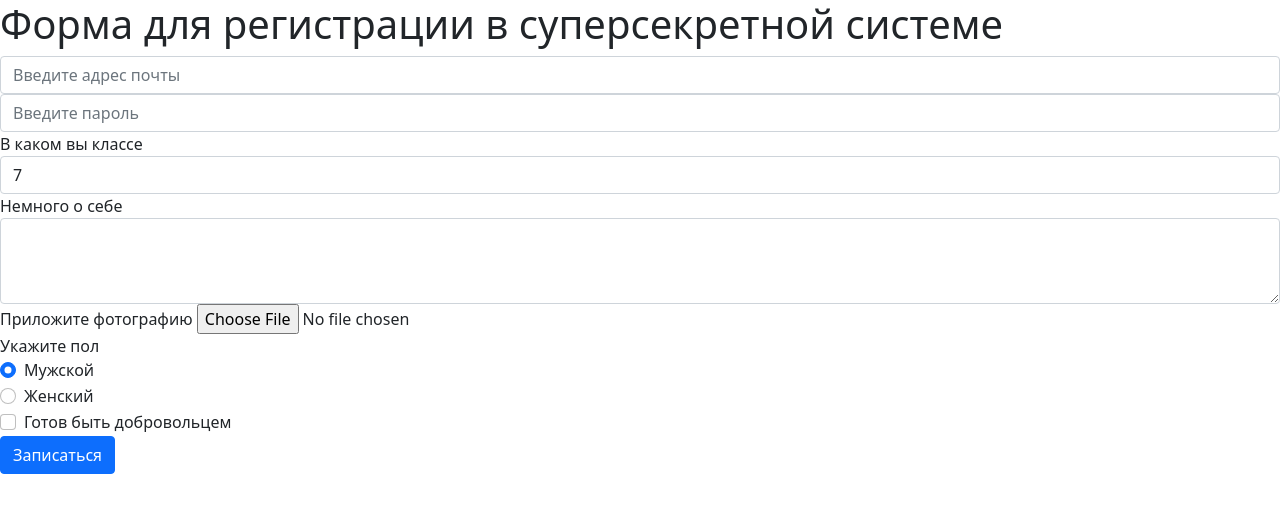
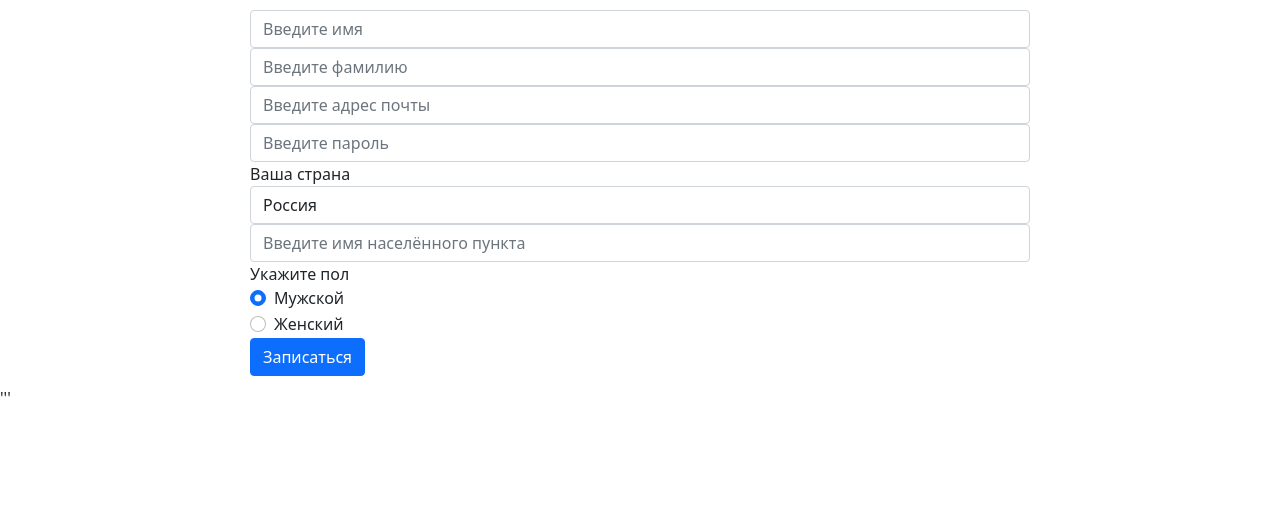
Before and after one commit to Fin666-f/weather-forecast, a Flask app: page /reg_form in a window 1280 px wide. Shown: the top 513 px of the page. Run offline with Flask 3, Linux system fonts and the light colour scheme.

Commit message:
Страница регистрации 1(Фунтикова и Фокина)

```diff
--- a/templates/reg_form.html
+++ b/templates/reg_form.html
@@ -1,4 +1,4 @@
-<!DOCTYPE html>
+<!doctype html>
                         <html lang="en">
                           <head>
                             <meta charset="utf-8">
@@ -7,34 +7,49 @@
                             href="https://cdn.jsdelivr.net/npm/bootstrap@5.0.0-beta1/dist/css/bootstrap.min.css"
                             integrity="sha384-giJF6kkoqNQ00vy+HMDP7azOuL0xtbfIcaT9wjKHr8RbDVddVHyTfAAsrekwKmP1"
                             crossorigin="anonymous">
-        <link rel="stylesheet" type="text/css" href="{url_for('static', filename='reg_form.css')}" />
-        <title>Пример формы</title>
+                            <style>form.login_form {
+                                margin-left: auto;
+                                margin-right: auto;
+                                max-width: 800px;
+                                background-color: #ffffff;
+                                border: 1px #62a1ff;
+                                border-radius: 5px;
+                                padding: 10px;
+                            }
+                            </style>
+                            <title>Регистрация</title>
                           </head>
-
                           <body>
-        <h1>Форма для регистрации в суперсекретной системе</h1>
                             <div>
                                 <form class="login_form" method="post">
+                                    <input type="name" class="form-control" id="name" placeholder="Введите имя" name="name">
+                                    <input type="surname" class="form-control" id="surname" placeholder="Введите фамилию" name="surname">
                                     <input type="email" class="form-control" id="email" aria-describedby="emailHelp" placeholder="Введите адрес почты" name="email">
                                     <input type="password" class="form-control" id="password" placeholder="Введите пароль" name="password">
                                     <div class="form-group">
-                    <label for="classSelect">В каком вы классе</label>
-                    <select class="form-control" id="classSelect" name="class">
-                        <option>7</option>
-                        <option>8</option>
-                        <option>9</option>
-                        <option>10</option>
-                        <option>11</option>
+                                        <label for="classSelect">Ваша страна</label>
+                                        <select class="form-control" id="country" name="country">
+                                          <option>Россия</option>
+                                          <option>Украина</option>
+                                          <option>Беларусь</option>
+                                          <option>Казахстан</option>
+                                          <option>Грузия</option>
+                                            <option>Армения</option>
+                                            <option>Азербайджан</option>
+                                            <option>Узбекистан</option>
+                                            <option>Таджикистан</option>
+                                            <option>Туркменистан</option>
+                                            <option>Кыргыстан</option>
+                                            <option>Эстония</option>
+                                            <option>Латвия</option>
+                                            <option>Литва</option>
+                                            <option>США</option>
+                                            <option>Германия</option>
+                                            <option>Турция</option>
+                                            <option>Тайланд</option>
                                         </select>
                                      </div>
-                <div class="form-group">
-                    <label for="about">Немного о себе</label>
-                    <textarea class="form-control" id="about" rows="3" name="about"></textarea>
-                </div>
-                <div class="form-group">
-                    <label for="photo">Приложите фотографию</label>
-                    <input type="file" class="form-control-file" id="photo" name="file">
-                </div>
+                                    <input type="home" class="form-control" id="home" placeholder="Введите имя населённого пункта" name="home">
                                     <div class="form-group">
                                         <label for="form-check">Укажите пол</label>
                                         <div class="form-check">
@@ -50,12 +65,8 @@
                                           </label>
                                         </div>
                                     </div>
-                <div class="form-group form-check">
-                    <input type="checkbox" class="form-check-input" id="acceptRules" name="accept">
-                    <label class="form-check-label" for="acceptRules">Готов быть добровольцем</label>
-                </div>
                                     <button type="submit" class="btn btn-primary">Записаться</button>
                                 </form>
                             </div>
                           </body>
-</html>
+                        </html>'''
```
Lines whose indentation alone changed are shown as unchanged.
